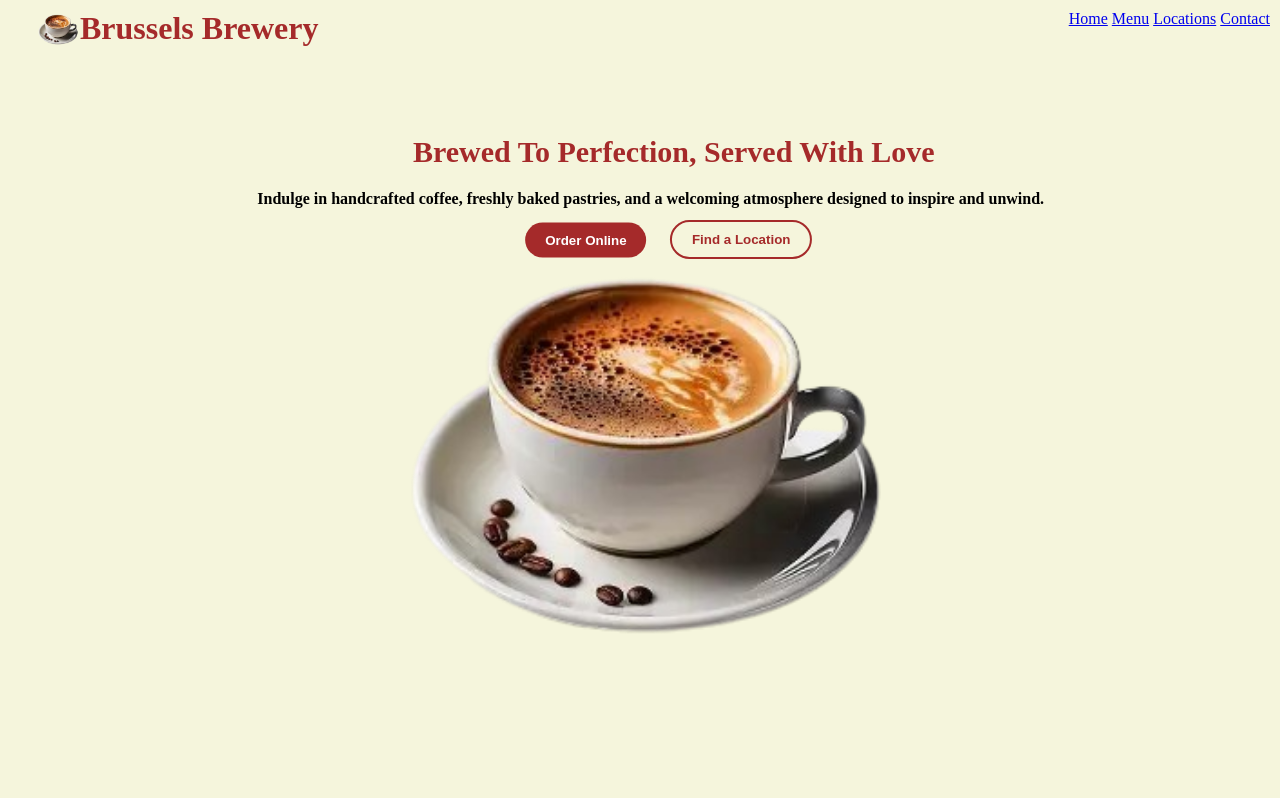
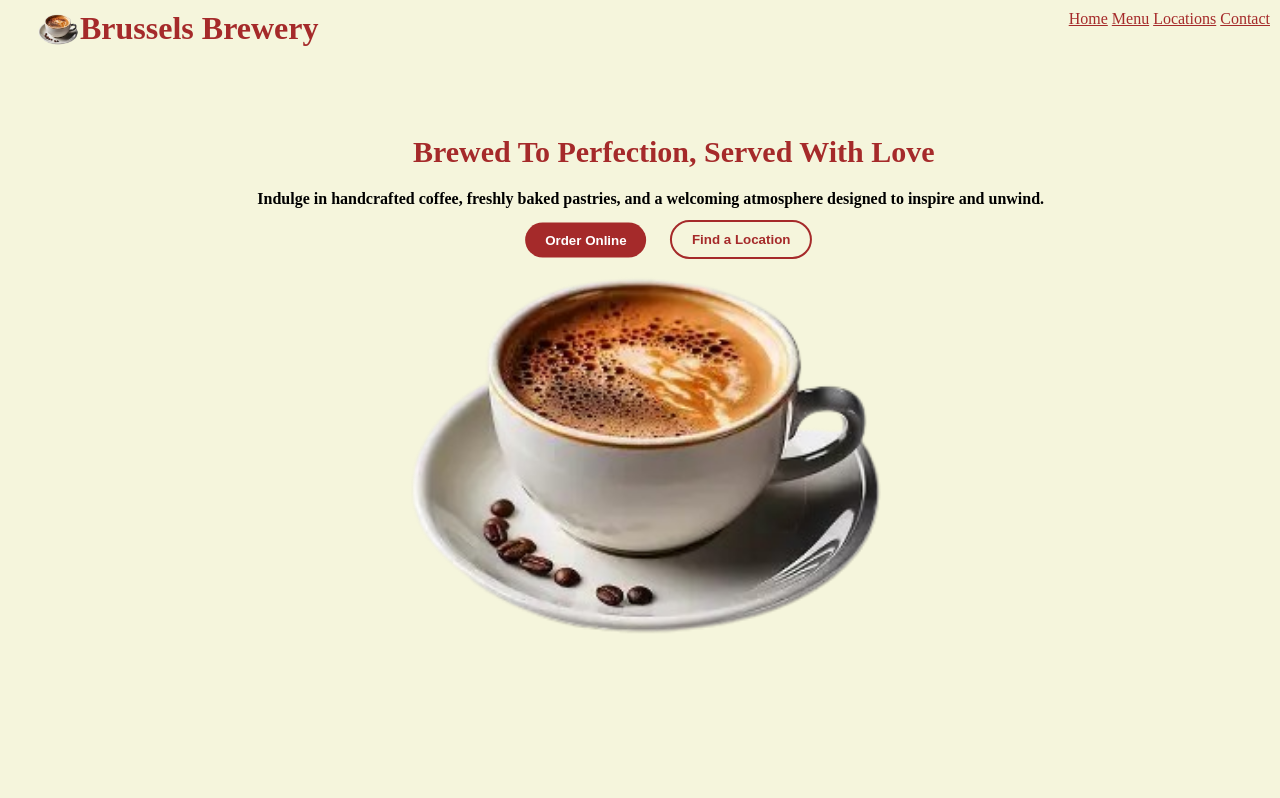
Before and after one commit to Cypher3333-tech/coffee-shop, a plain HTML site: page index.html in a window 1280 px wide. Shown: the top 798 px of the page. Drawn offline with Linux system fonts and the light colour scheme.

Commit message:
Update style.css

```diff
--- a/style.css
+++ b/style.css
@@ -16,6 +16,9 @@
             padding: 10px;
             color: brown;
 
+        }
+        nav a {
+         color: brown;
         }
         .img1 {
            position: absolute;
```
